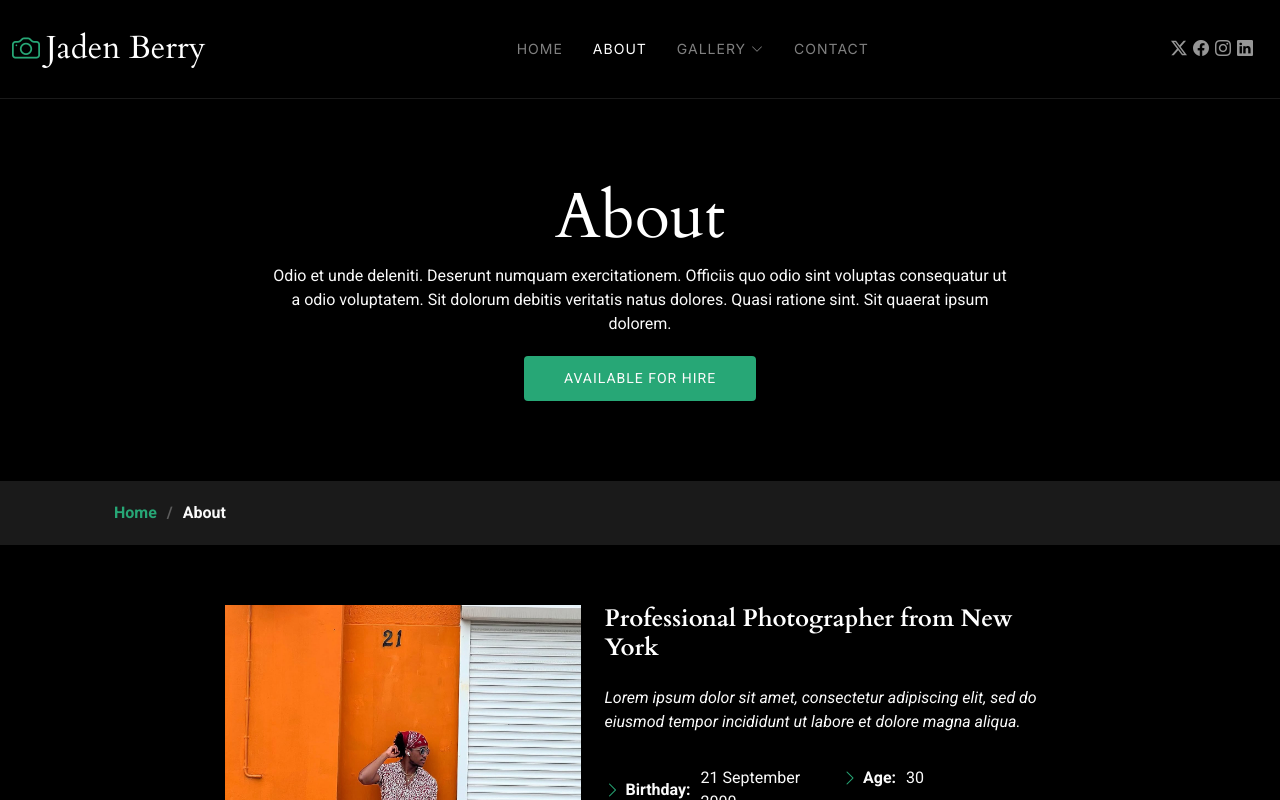
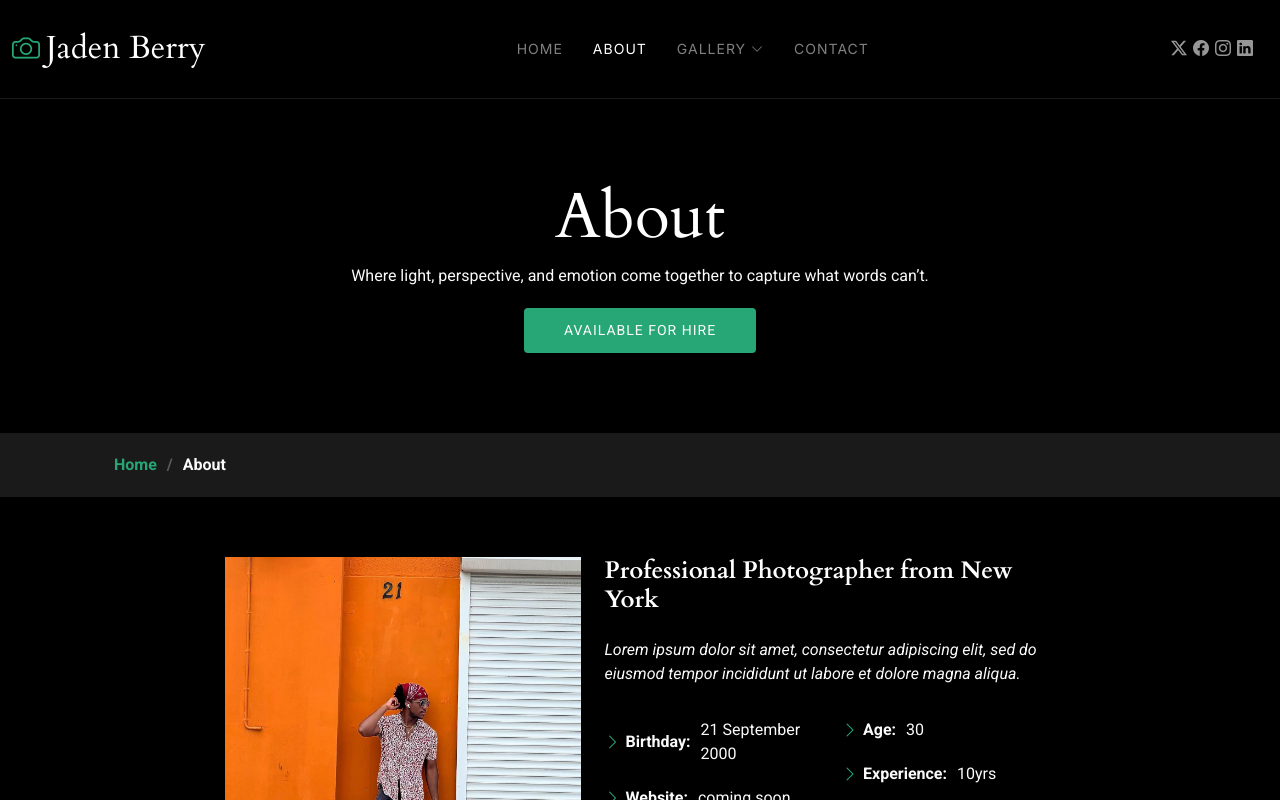
Before and after one commit to ProjectWhiz/JBportsite2, a React (Create React App) app in the folder frontend/: page /about in a window 1280 px wide. Shown: the top 800 px of the page. Built offline with nearby package versions, Linux system fonts and the light colour scheme.

Commit message:
Added copy to about page header

```diff
--- a/frontend/src/pages/About.js
+++ b/frontend/src/pages/About.js
@@ -12,9 +12,7 @@ const About = () => {
               <div className="col-lg-8">
                 <h1>About</h1>
                 <p className="mb-0">
-                  Odio et unde deleniti. Deserunt numquam exercitationem. Officiis quo odio sint voluptas
-                  consequatur ut a odio voluptatem. Sit dolorum debitis veritatis natus dolores.
-                  Quasi ratione sint. Sit quaerat ipsum dolorem.
+                  Where light, perspective, and emotion come together to capture what words can’t.
                 </p>
                 <Link to="/contact" className="cta-btn">Available for Hire</Link>
               </div>
```
